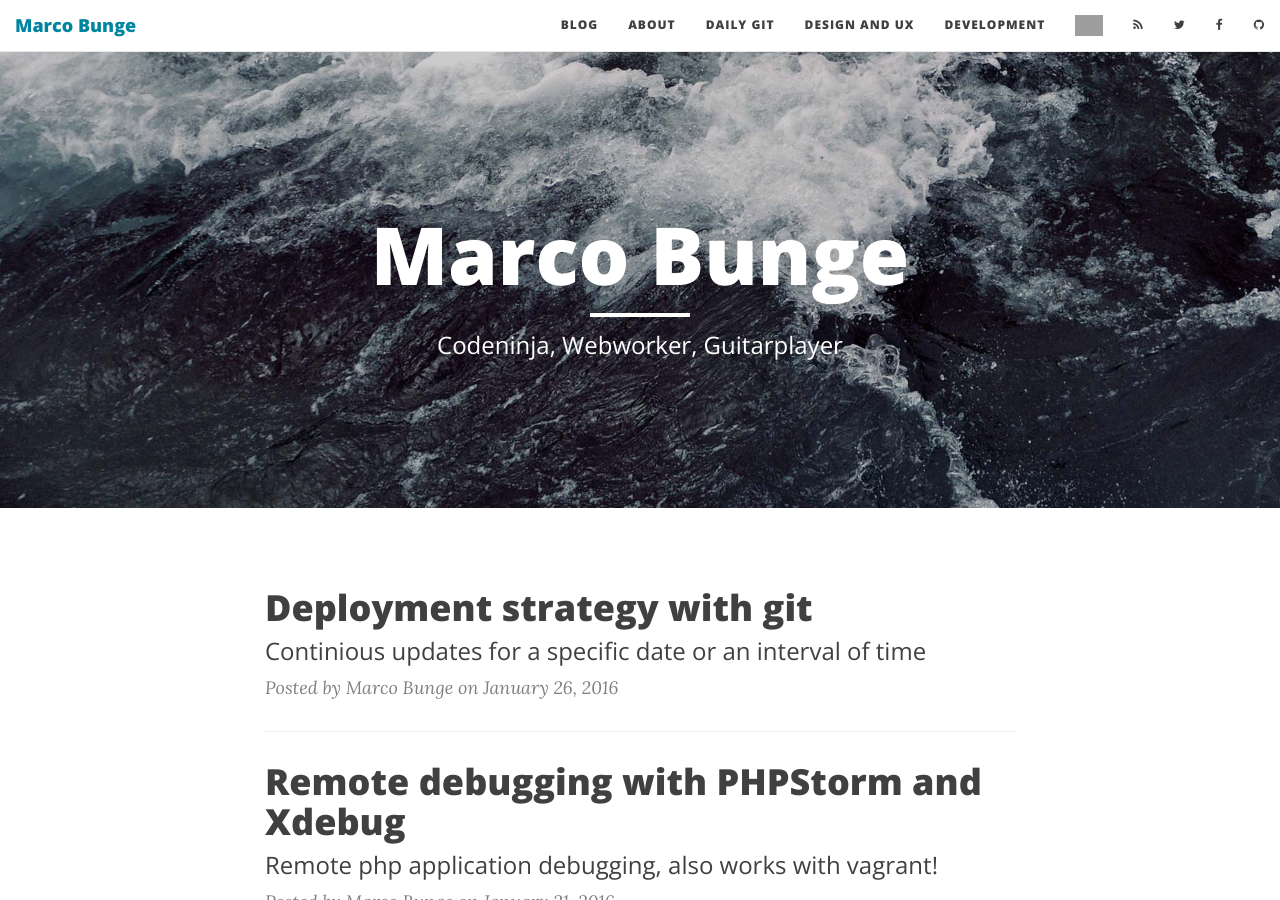
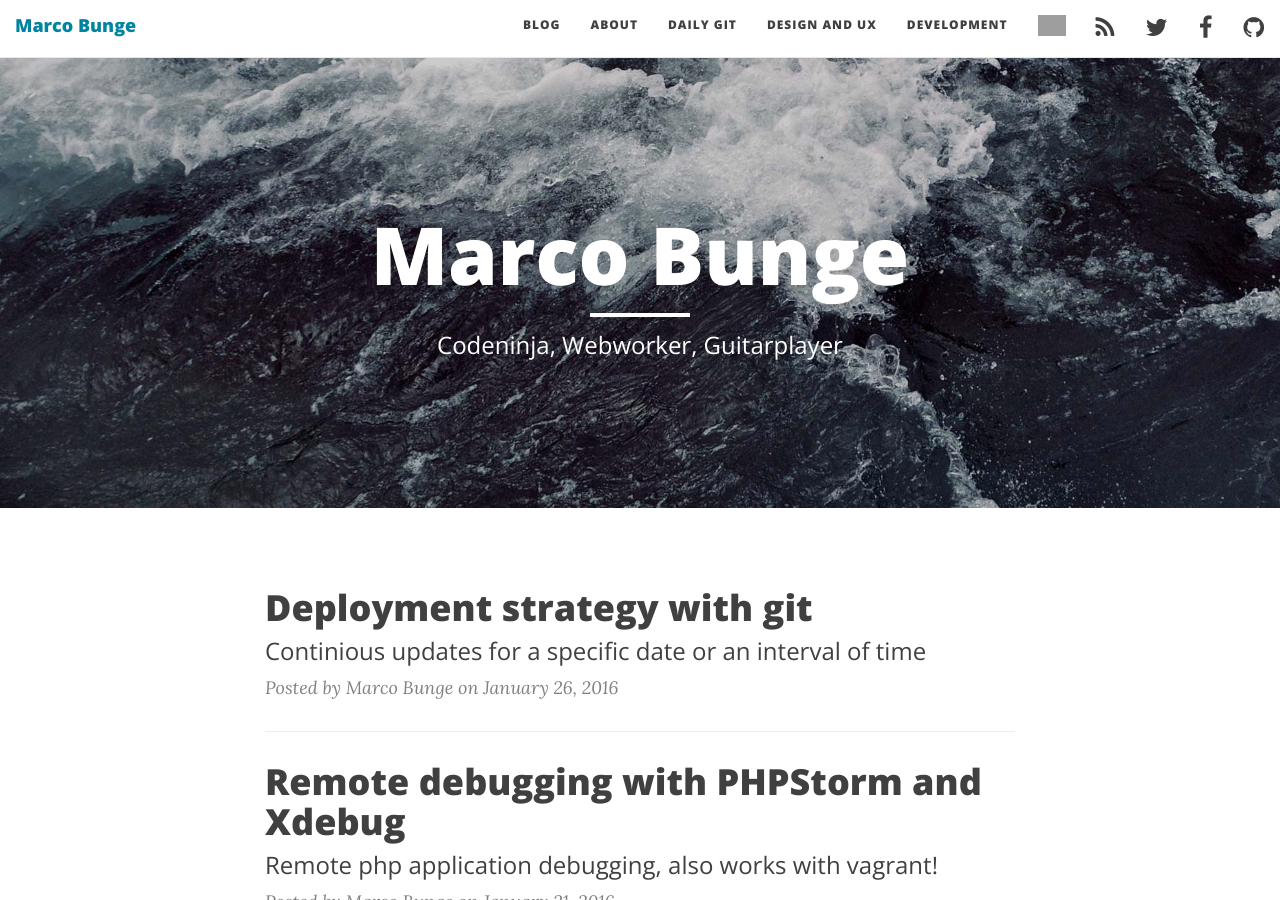
Before and after one commit to mbunge/mbunge.github.io, a Jekyll site: the page built from index.html, in a window 1280 px wide and 900 px high. Built offline with Jekyll 4.4.1, drawn with Linux system fonts in a browser that asks for light colours; nearby versions of some CDN libraries; the list of posts is cut into pages by our own code; grey boxes are pictures that could not be loaded.

Commit message:
Update nav.html

```diff
--- a/_includes/nav.html
+++ b/_includes/nav.html
@@ -28,21 +28,21 @@
                     <a href="http://cloud.feedly.com/#subscription%2Ffeed%2Fhttp%3A%2F%2Fwww.marco-bunge.com%2Ffeed.xml"  target="_blank"><img id="feedlyFollow" src="http://s3.feedly.com/img/follows/feedly-follow-logo-black_2x.png" alt="follow us in feedly" width="28" height="28"></a>
                 </li>
                 <li>
-                    <a target="_blank" href="{{ "/feed.xml" | prepend: site.baseurl }}"><i class="fa fa-rss"></i></a>
+                    <a target="_blank" href="{{ "/feed.xml" | prepend: site.baseurl }}"><i class="fa fa-rss fa-2x"></i></a>
                 </li>
                 {% if site.twitter_username %}
                 <li>
-                    <a target="_blank" href="https://twitter.com/{{ site.twitter_username }}"><i class="fa fa-twitter"></i></a>
+                    <a target="_blank" href="https://twitter.com/{{ site.twitter_username }}"><i class="fa fa-twitter fa-2x"></i></a>
                 </li>
                 {% endif %}
                 {% if site.facebook_username %}
                 <li>
-                    <a target="_blank" href="https://facebook.com/{{ site.facebook_username }}"><i class="fa fa-facebook"></i></a>
+                    <a target="_blank" href="https://facebook.com/{{ site.facebook_username }}"><i class="fa fa-facebook fa-2x"></i></a>
                 </li>
                 {% endif %}
                 {% if site.github_username %}
                 <li>
-                    <a target="_blank" href="https://github.com/{{ site.github_username }}"><i class="fa fa-github"></i></a>
+                    <a target="_blank" href="https://github.com/{{ site.github_username }}"><i class="fa fa-github fa-2x"></i></a>
                 </li>
                 {% endif %}
             </ul>
```
